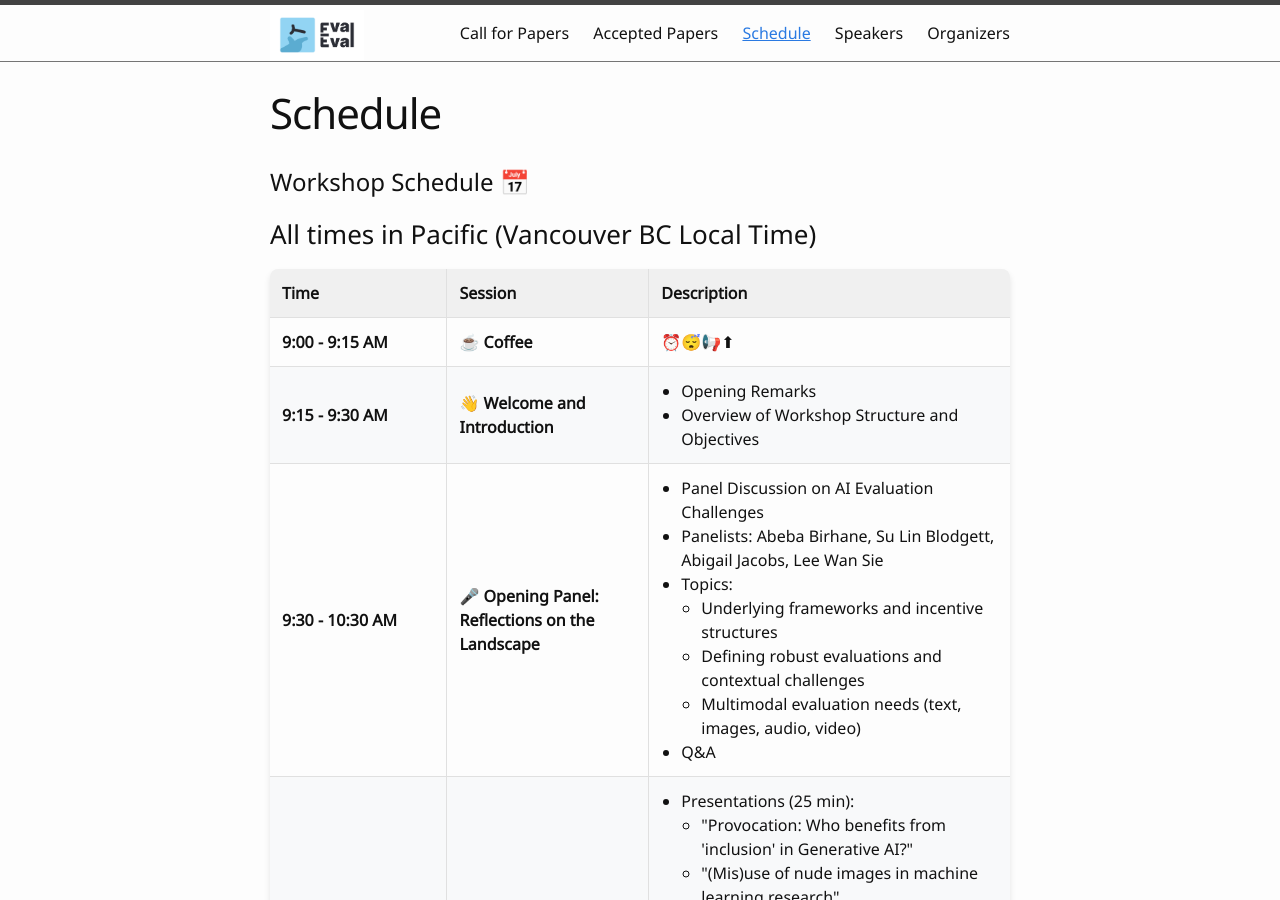
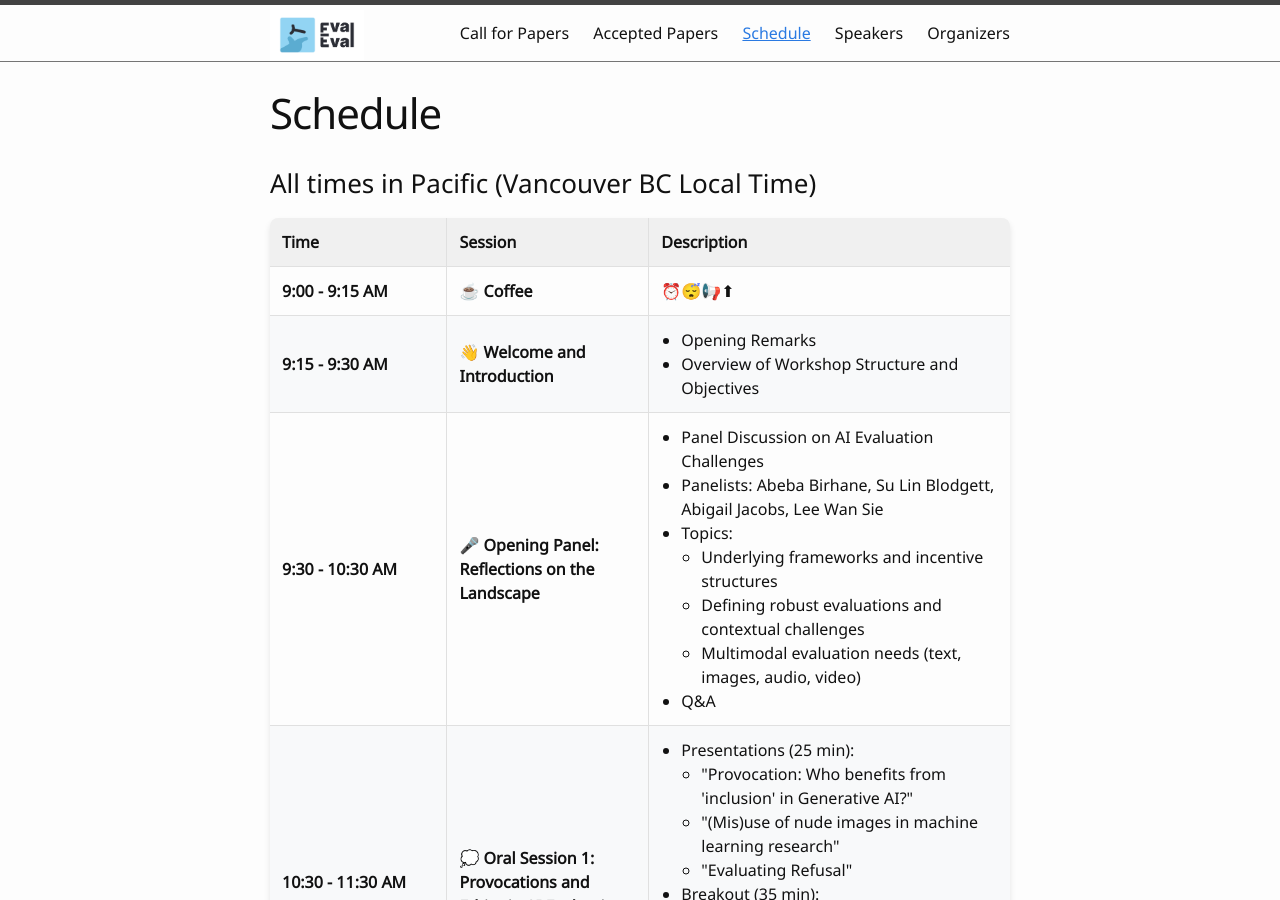
Before and after one commit to aaai-fidu-lab/aaai-fidu-lab.github.io, a Jekyll site: the page built from schedule.md, in a window 1280 px wide and 900 px high. Built offline with Jekyll 4.4.1, drawn with Linux system fonts in a browser that asks for light colours; our own code applies the rules of GitHub Pages for plain Markdown files.

Commit message:
Update schedule.md

```diff
--- a/schedule.md
+++ b/schedule.md
@@ -87,8 +87,6 @@ nav: true
     }
   }
 </style>
-
-# Workshop Schedule 📅
 
 ### All times in Pacific (Vancouver BC Local Time)
 
```
